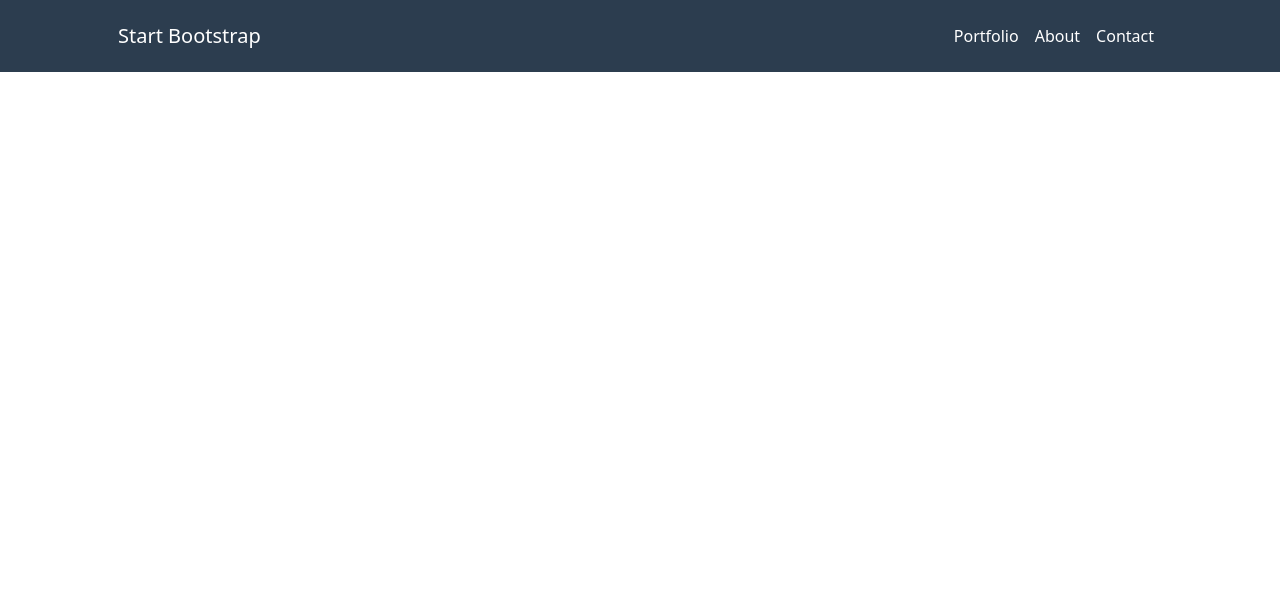
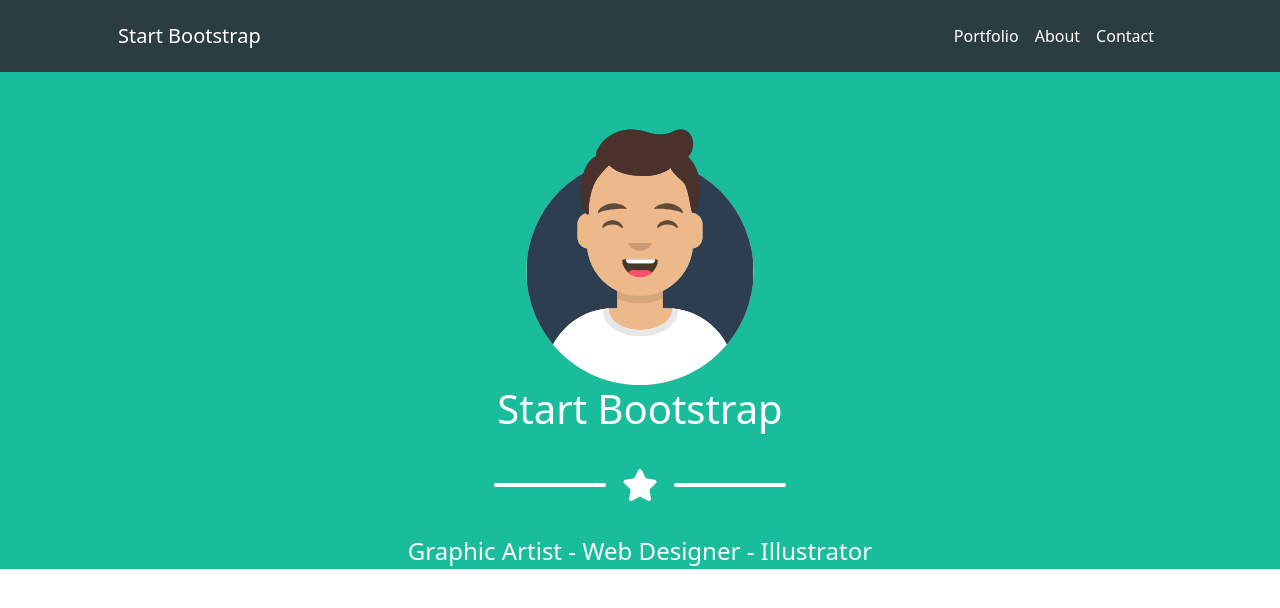
Before and after one commit to ferney17/Activdad-Branch, a plain HTML site: page Index1.html in a window 1280 px wide. Drawn offline with Linux system fonts and the light colour scheme.

Commit message:
start bootstrap

```diff
--- a/Index1.html
+++ b/Index1.html
@@ -6,6 +6,7 @@
     <meta name="viewport" content="width=device-width, initial-scale=1.0">
     <link href="https://cdnjs.cloudflare.com/ajax/libs/SimpleLightbox/2.1.0/simpleLightbox.min.css" rel="stylesheet" />
     <link rel="stylesheet" href="/lib/bootstrap-5.2/css/bootstrap.css">
+    <link rel="stylesheet" href="https://cdnjs.cloudflare.com/ajax/libs/font-awesome/6.4.0/css/all.min.css" integrity="sha512-iecdLmaskl7CVkqkXNQ/ZH/XLlvWZOJyj7Yy7tcenmpD1ypASozpmT/E0iPtmFIB46ZmdtAc9eNBvH0H/ZpiBw==" crossorigin="anonymous" referrerpolicy="no-referrer" />
     <link rel="stylesheet" href="/css/styles1.css">
     <title>Document</title>
 </head>
@@ -23,5 +24,24 @@
             </div>
         </div>
     </nav>
+    <br>
+    <br>
+    <br>
+
+    <header class="masthead">
+
+        <div class="container px-4 px-lg-5 h-100">
+            <div class="row gx-4 gx-lg-5 h-100 align-items-center justify-content-center text-center">
+                <div class="col-lg-8 align-self-end">
+                    <img class="img mt-5"src="/imagenes/avataaars.svg" alt="">
+                    <h1 class="text-white font-weight-bold">Start Bootstrap</h1>
+                </div>
+                <div class="divider-custom divider-light">
+                    <div class="divider-custom-line"></div>
+                    <div class="divider-custom-icon"><i class="fas fa-star"></i></div>
+                    <div class="divider-custom-line"></div>
+                </div>
+                <p class="masthead-subheading mb-0 text-white">Graphic Artist - Web Designer - Illustrator</p>
+            </div>
 </body>
 </html>
--- a/css/styles1.css
+++ b/css/styles1.css
@@ -1,5 +1,5 @@
 #mainNav{
-    background-color: #2C3D4F;
+    background-color: #2c3d42;
 }
 #mainNav .navbar-nav .nav-item .nav-link {
     color: #FFFFFF;
@@ -7,3 +7,54 @@
 #mainNav .navbar-brand {
     color: #FFFFFF;
   }
+
+.container-fluid{
+    background-color: #19BC9B;
+
+    text-align: center;
+}
+.masthead{
+    background-color: #19BC9B;
+
+}
+.img{
+    width: 250px;
+}
+
+.divider-custom {
+    margin: 1.25rem 0 1.5rem;
+    width: 100%;
+    display: flex;
+    justify-content: center;
+    align-items: center;
+  }
+  .divider-custom .divider-custom-line {
+    width: 100%;
+    max-width: 7rem;
+    height: 0.25rem;
+    background-color: #2c3e50;
+    border-radius: 1rem;
+    border-color: #2c3e50;
+  }
+  .divider-custom .divider-custom-line:first-child {
+    margin-right: 1rem;
+  }
+  .divider-custom .divider-custom-line:last-child {
+    margin-left: 1rem;
+  }
+  .divider-custom .divider-custom-icon {
+    color: #2c3e50;
+    font-size: 2rem;
+  }
+  .divider-custom.divider-light .divider-custom-line {
+    background-color: #fff;
+  }
+  .divider-custom.divider-light .divider-custom-icon {
+    color: #fff;
+  }
+  .masthead .masthead-subheading {
+    font-size: 1.25rem;
+  }
+  .masthead .masthead-subheading {
+    font-size: 1.5rem;
+  }
```
Also changed, not shown: imagenes/avataaars.svg (added).
